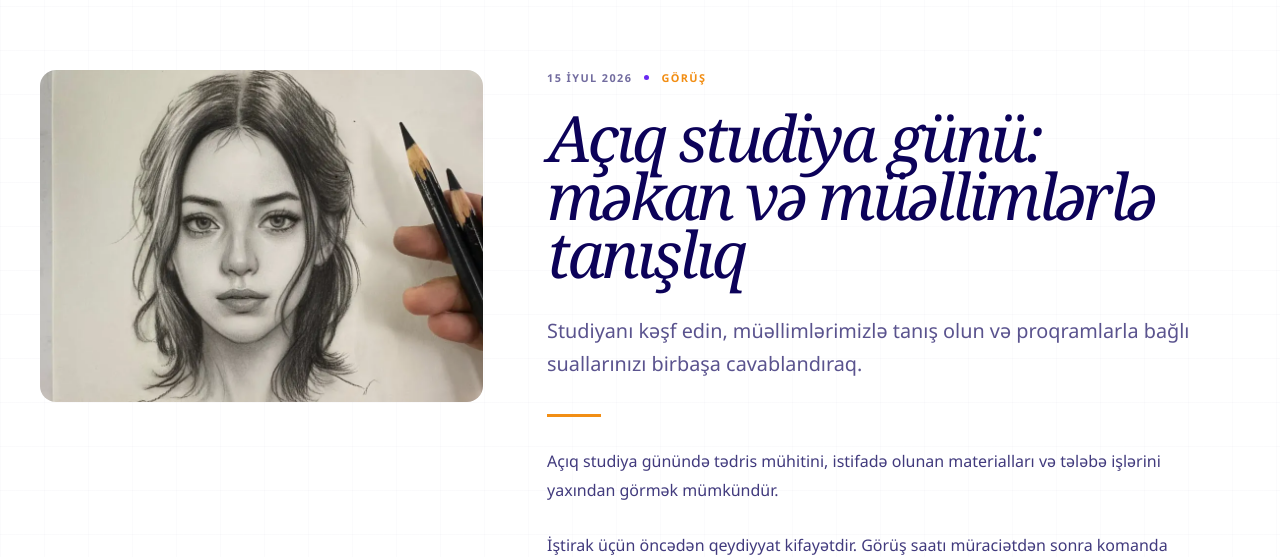
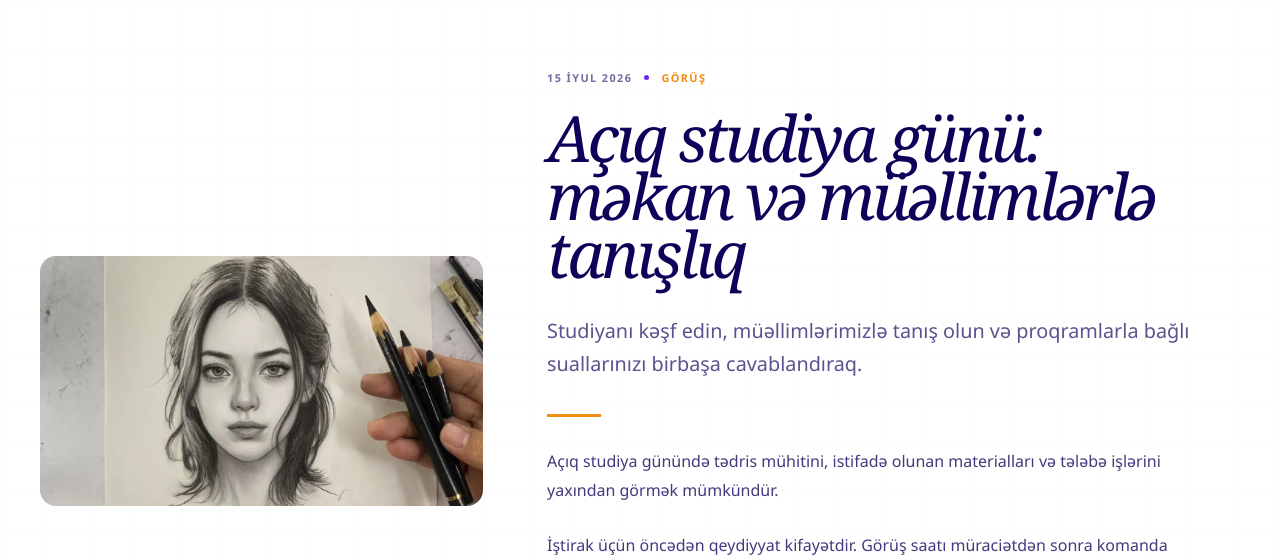
Before and after one commit to noktheagency-cmd/artmonia, a Next.js app: page /yenilikler/aciq-studiya-gunu in a window 1280 px wide. Shown: the part 170-727 px from the top of the page. Built offline with nearby package versions, Linux system fonts and the light colour scheme; no server answers; the database is empty.

Commit message:
fix: preserve full news poster and align adjacent story

```diff
--- a/src/components/NewsDetailPage.module.css
+++ b/src/components/NewsDetailPage.module.css
@@ -96,7 +96,7 @@
 .storyContent {
   display: grid;
   grid-template-columns: minmax(280px, 0.78fr) minmax(0, 1.22fr);
-  align-items: start;
+  align-items: center;
   gap: clamp(32px, 5vw, 72px);
   margin: clamp(38px, 6vw, 68px) 0 58px;
 }
@@ -157,12 +157,12 @@
 }
 
 .gallery img {
-  aspect-ratio: 4 / 3;
+  aspect-ratio: auto;
   width: 100%;
   height: auto;
-  max-height: calc(100vh - 176px);
+  max-height: none;
   display: block;
-  object-fit: cover;
+  object-fit: contain;
 }
 
 .storyCopy {
@@ -265,7 +265,7 @@
   }
 
   .gallery img {
-    max-height: min(70vh, 620px);
+    max-height: none;
   }
 
   .body {
```
